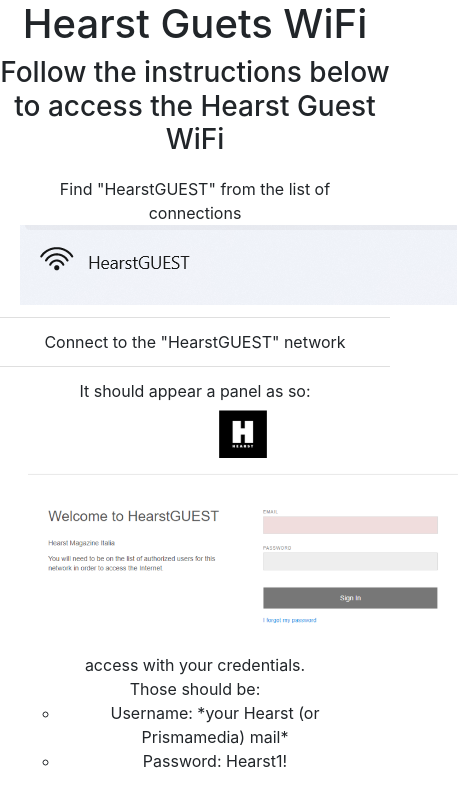
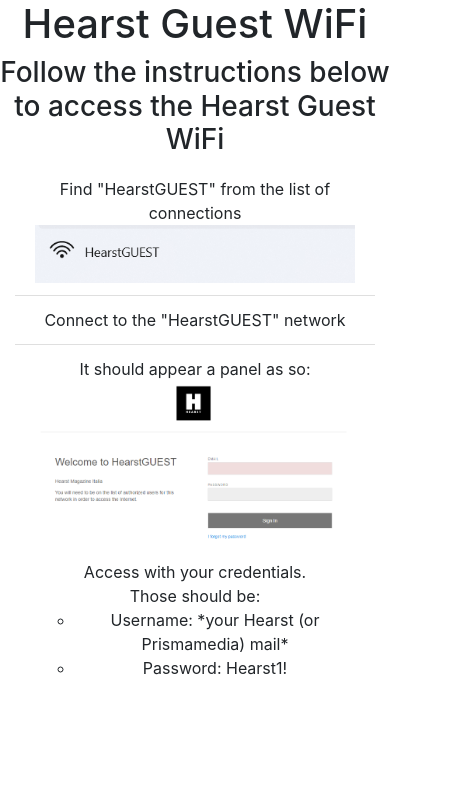
Before and after one commit to Lorenzo-Hearst/Lorenzo-Hearst.github.io, a plain HTML site: page index.html in a window 390 px wide. Shown: the whole page, 470 px wide, since content can reach past the window. Drawn offline with nearby package versions, Linux system fonts and the light colour scheme.

Commit message:
Aiutito Gpt
prova per rendere il sito responsive

```diff
--- a/index.html
+++ b/index.html
@@ -2,25 +2,38 @@
 <html lang="en" dir="ltr">
   <head>
     <meta charset="utf-8">
+    <!-- Aggiungi il meta tag viewport -->
+    <meta name="viewport" content="width=device-width, initial-scale=1.0">
     <link rel="stylesheet" href="https://cdn.jsdelivr.net/npm/bootstrap@4.3.1/dist/css/bootstrap.min.css" integrity="sha384-ggOyR0iXCbMQv3Xipma34MD+dH/1fQ784/j6cY/iJTQUOhcWr7x9JvoRxT2MZw1T" crossorigin="anonymous">
     <title>Hearst Guest WiFi</title>
   </head>
   <body>
 
-    <h1 class="text-center">Hearst Guets WiFi</h1>
+    <h1 class="text-center">Hearst Guest WiFi</h1>
 
     <h3 class="text-center">Follow the instructions below to access the Hearst Guest WiFi</h3>
-    <div class="container-lg text-center">
+
+    <div class="container text-center">
       <ol class="list-group list-group-flush">
-        <li class="list-group-item">Find "HearstGUEST" from the list of connections <br> <img src="./imgs/HearstGuest.png" alt=""> <br></li>
+        <li class="list-group-item">
+          Find "HearstGUEST" from the list of connections <br>
+          <!-- Immagine resa responsive -->
+          <img src="./imgs/HearstGuest.png" alt="" class="img-fluid"> <br>
+        </li>
         <li class="list-group-item">Connect to the "HearstGUEST" network</li>
-        <li class="list-group-item">It should appear a panel as so:<br> <img src="./imgs/HearstGuestPanel.png" alt="" height="250" width="450"> <br>access with your credentials. <br>Those should be: <ul>
+        <li class="list-group-item">
+          It should appear a panel as so:<br>
+          <!-- Immagine resa responsive, rimuovi altezza e larghezza fisse -->
+          <img src="./imgs/HearstGuestPanel.png" alt="" class="img-fluid"> <br>
+          Access with your credentials.<br>
+          Those should be:
+          <ul>
             <li>Username: *your Hearst (or Prismamedia) mail*</li>
             <li>Password: Hearst1!</li>
-        </ul> </li>
+          </ul>
+        </li>
       </ol>
     </div>
-
 
     <script src="https://code.jquery.com/jquery-3.3.1.slim.min.js" integrity="sha384-q8i/X+965DzO0rT7abK41JStQIAqVgRVzpbzo5smXKp4YfRvH+8abtTE1Pi6jizo" crossorigin="anonymous"></script>
     <script src="https://cdn.jsdelivr.net/npm/popper.js@1.14.7/dist/umd/popper.min.js" integrity="sha384-UO2eT0CpHqdSJQ6hJty5KVphtPhzWj9WO1clHTMGa3JDZwrnQq4sF86dIHNDz0W1" crossorigin="anonymous"></script>
```
Lines whose indentation alone changed are shown as unchanged.
